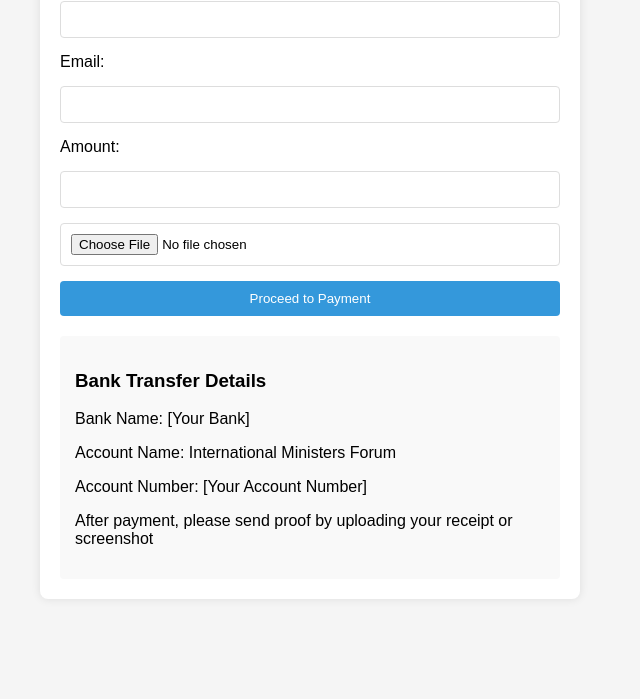
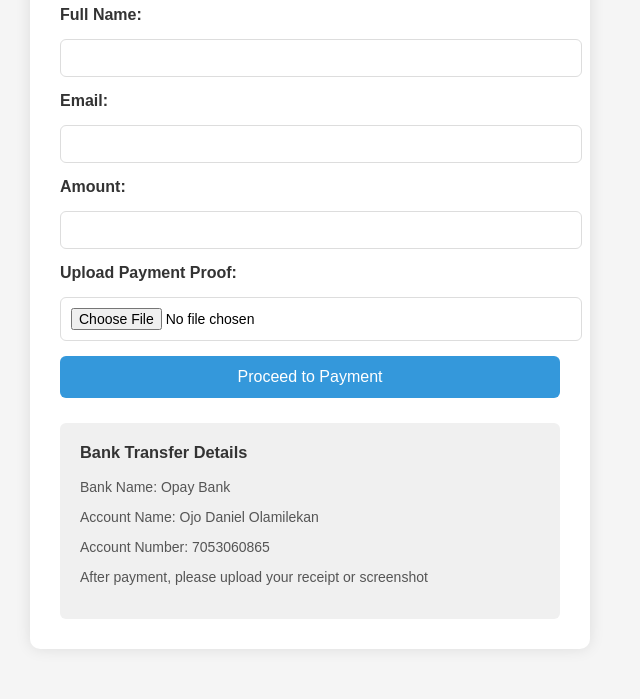
Before and after one commit to Danfix-lex/IMF-Payment, a website: page public/index.html in a window 1280 px wide. Shown: the part 152-851 px from the top of the page, without its empty margins (330-970 px from the left). Before the commit the page ends 800 px from the top, so only its background shows below. Drawn offline with Linux system fonts and the light colour scheme.

Commit message:
IMF-Payment

```diff
--- a/public/index.html
+++ b/public/index.html
@@ -1,34 +1,40 @@
 <!DOCTYPE html>
-<html>
+<html lang="en">
 <head>
+  <meta charset="UTF-8">
   <title>IMF Payment Portal</title>
   <link rel="stylesheet" href="/style.css">
 </head>
 <body>
   <div class="payment-box">
     <h1>IMF Payment Portal</h1>
-    <form id="paymentForm">
+
+    <!-- ENCTYPE is needed for file upload -->
+    <form id="paymentForm" enctype="multipart/form-data">
       <label>Full Name:</label>
-        <input type="text" id="name" required>
+      <input type="text" id="name" name="name" required>
 
       <label>Email:</label>
-        <input type="email" id="email" required>
+      <input type="email" id="email" name="email" required>
 
       <label>Amount:</label>
-        <input type="number" id="amount" required>
-        <input type="file" id="paymentProof" accept="image/*,.pdf">
+      <input type="number" id="amount" name="amount" required>
+
+      <label>Upload Payment Proof:</label>
+      <input type="file" id="paymentProof" name="paymentProof" accept="image/*,.pdf" required>
 
       <button type="submit">Proceed to Payment</button>
     </form>
 
     <div class="bank-details">
       <h3>Bank Transfer Details</h3>
-        <p>Bank Name: [Your Bank]</p>
-        <p>Account Name: International Ministers Forum</p>
-        <p>Account Number: [Your Account Number]</p>
-        <p>After payment, please send proof by uploading your receipt or screenshot</p>
+      <p>Bank Name: Opay Bank</p>
+      <p>Account Name: Ojo Daniel Olamilekan</p>
+      <p>Account Number: 7053060865</p>
+      <p>After payment, please upload your receipt or screenshot</p>
     </div>
   </div>
+
   <script src="/script.js"></script>
 </body>
 </html>
--- a/public/script.js
+++ b/public/script.js
@@ -1,19 +1,18 @@
-document.getElementById('paymentForm').addEventListener('submit', async function(e) {
+document.getElementById('paymentForm').addEventListener('submit', async function (e) {
   e.preventDefault();
+  alert('Form submitted!');
 
-    const paymentData = {
-        name: document.getElementById('name').value,
-        email: document.getElementById('email').value,
-        amount: document.getElementById('amount').value
-    };
+  // Create FormData to include text + file
+  const formData = new FormData();
+  formData.append('name', document.getElementById('name').value);
+  formData.append('email', document.getElementById('email').value);
+  formData.append('amount', document.getElementById('amount').value);
+  formData.append('paymentProof', document.getElementById('paymentProof').files[0]);
 
   try {
     const response = await fetch('http://localhost:3000/api/payment', {
       method: 'POST',
-            headers: {
-                'Content-Type': 'application/json',
-            },
-            body: JSON.stringify(paymentData)
+      body: formData // No need to set headers for FormData
     });
 
     if (!response.ok) {
@@ -25,58 +24,11 @@
     console.log("Success:", result);
     alert('Payment details saved! Check your email for confirmation.');
 
+    // Optionally reset the form
+    document.getElementById('paymentForm').reset();
+
   } catch (error) {
     console.error("Error:", error);
     alert('Error: ' + error.message);
   }
-
-    const multer = require('multer');
-    const upload = multer({ dest: 'uploads/' });
-
-// Update your POST route
-    app.post('/api/payment', upload.single('paymentProof'), async (req, res) => {
-        // req.file contains the uploaded file
-        console.log('Uploaded file:', req.file);
-        // Add file path to your MongoDB document
 });
-
-    // Add to server.js
-    app.get('/api/payments', async (req, res) => {
-        const payments = await Payment.find().sort({ date: -1 });
-        res.json(payments);
-    });
-
-    const basicAuth = require('express-basic-auth');
-
-    app.use('/admin', basicAuth({
-        users: { admin: 'SecurePassword123' },
-        challenge: true
-    }));
-
-    // In server.js
-    const { body, validationResult } = require('express-validator');
-
-    app.post('/api/payment',
-        [
-            body('email').isEmail(),
-            body('amount').isFloat({ min: 1 })
-        ],
-        async (req, res) => {
-            const errors = validationResult(req);
-            if (!errors.isEmpty()) {
-                return res.status(400).json({ errors: errors.array() });
-            }
-            // ... rest of your code
-        }
-    );
-
-    const rateLimit = require('express-rate-limit');
-
-    const limiter = rateLimit({
-        windowMs: 15 * 60 * 1000, // 15 minutes
-        max: 100 // limit each IP to 100 requests per window
-    });
-
-    app.use(limiter);
-
-});
--- a/public/style.css
+++ b/public/style.css
@@ -7,16 +7,22 @@
 
 .payment-box {
     max-width: 500px;
-    margin: 0 auto;
+    margin: 30px auto;
     background: white;
-    padding: 20px;
-    border-radius: 8px;
-    box-shadow: 0 0 10px rgba(0,0,0,0.1);
+    padding: 30px;
+    border-radius: 10px;
+    box-shadow: 0 0 15px rgba(0,0,0,0.1);
+    transition: all 0.3s ease;
+}
+
+.payment-box:hover {
+    box-shadow: 0 0 20px rgba(0,0,0,0.15);
 }
 
 h1 {
     color: #2c3e50;
     text-align: center;
+    margin-bottom: 20px;
 }
 
 form {
@@ -25,19 +31,31 @@
     gap: 15px;
 }
 
-input {
+label {
+    font-weight: bold;
+    color: #333;
+}
+
+input[type="text"],
+input[type="email"],
+input[type="number"],
+input[type="file"] {
     padding: 10px;
     border: 1px solid #ddd;
-    border-radius: 4px;
+    border-radius: 6px;
+    font-size: 14px;
+    width: 100%;
 }
 
 button {
     background-color: #3498db;
     color: white;
-    padding: 10px;
+    padding: 12px;
+    font-size: 16px;
     border: none;
-    border-radius: 4px;
+    border-radius: 6px;
     cursor: pointer;
+    transition: background-color 0.3s ease;
 }
 
 button:hover {
@@ -45,8 +63,15 @@
 }
 
 .bank-details {
-    margin-top: 20px;
-    padding: 15px;
-    background-color: #f9f9f9;
-    border-radius: 4px;
+    margin-top: 25px;
+    padding: 20px;
+    background-color: #f0f0f0;
+    border-radius: 6px;
+    font-size: 14px;
+    color: #555;
 }
+
+.bank-details h3 {
+    margin-top: 0;
+    color: #333;
+}
```
Also changed, not shown: package.json (+9 -6 lines), server.js (+55 -18 lines), public/admin.html (deleted), 2 other files. Lines whose indentation alone changed are shown as unchanged.
